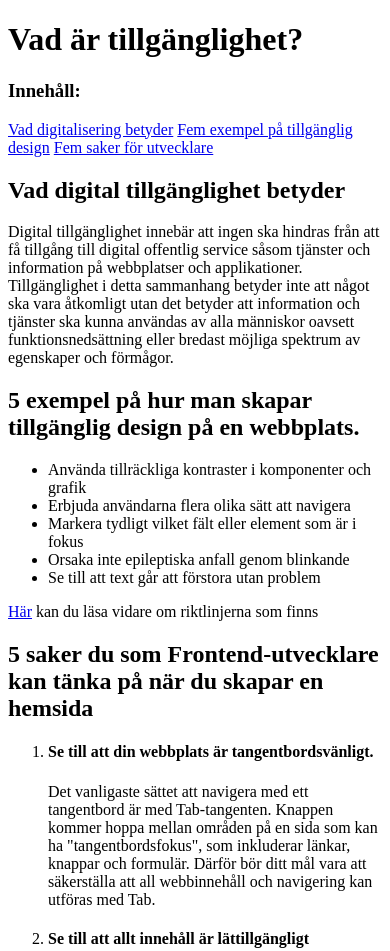
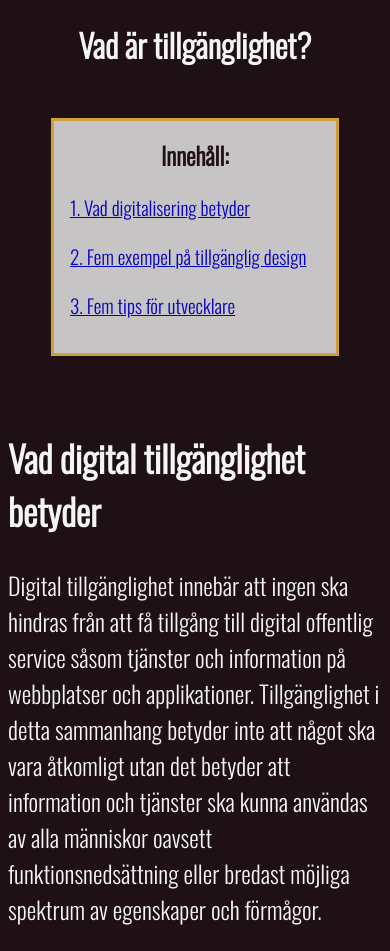
Before and after one commit to Risifrutti/html-css-accessibility, a plain HTML site: page index.html in a window 390 px wide. Shown: the top 951 px of the page. Drawn offline with nearby package versions, Linux system fonts and the light colour scheme; a web font is replaced by a local one.

Commit message:
finished mobile version

```diff
--- a/index.html
+++ b/index.html
@@ -9,12 +9,12 @@
 
     <header>
         <h1>Vad är tillgänglighet?</h1>
-        <div>
-            <h3>Innehåll:</h3>
+        <div id="tableOfContent">
+            <h3 id="tocRubrik">Innehåll:</h3>
             <nav>
-                <a href="#betydelse">Vad digitalisering betyder</a>
-                <a href="#5exempel">Fem exempel på tillgänglig design</a>
-                <a href="#5tips">Fem saker för utvecklare</a>
+                <a class="navLink" href="#betydelse">1. Vad digitalisering betyder</a>
+                <a class="navLink" href="#5exempel">2. Fem exempel på tillgänglig design</a>
+                <a class="navLink" href="#5tips">3. Fem tips för utvecklare</a>
             </nav>
         </div>
     </header>
@@ -22,13 +22,13 @@
 </head>
 <body>
     <main>
-        <article>
+        <article class="art1">
             <h2 id="betydelse">Vad digital tillgänglighet betyder</h2>
 
             <p>Digital tillgänglighet innebär att ingen ska hindras från att få tillgång till digital offentlig service såsom tjänster och information på webbplatser och applikationer. Tillgänglighet i detta sammanhang betyder inte att något ska vara åtkomligt utan det betyder att information och tjänster ska kunna användas av alla människor oavsett funktionsnedsättning eller bredast möjliga spektrum av egenskaper och förmågor.</p>
         </article>
 
-        <div>
+        <div class="art2">
             <h2 id="5exempel">5 exempel på hur man skapar tillgänglig design på en webbplats.</h2>
 
             <ul>
@@ -42,7 +42,7 @@
             <p><a href="https://webbriktlinjer.se/riktlinjer/?filter=on&guidelineorder=a&freetext-filter=&query-vlwebb-tags%5B%5D=366" target="_blank">Här</a> kan du läsa vidare om riktlinjerna som finns</p>
         </div>
 
-        <article>
+        <article class="art3">
             <h2 id="5tips">5 saker du som Frontend-utvecklare kan tänka på när du skapar en hemsida</h2>
 
             <ol>
@@ -80,5 +80,6 @@
 
 <footer>
     <p>Läs gärna vidare på vad du som utvecklare kan tänka på <a href="https://www.dreamhost.com/blog/make-your-website-accessible/" target="_blank">här</a>.</p>
+    <p>Skapad av Atilla Ugan</p>
 </footer>
 </html>
--- a/styles/style.scss
+++ b/styles/style.scss
@@ -0,0 +1,65 @@
+@import url('https://fonts.googleapis.com/css2?family=Oswald:wght@300&display=swap');
+
+@import url('https://fonts.googleapis.com/css2?family=Smooch&display=swap');
+
+@media (max-width: 400px) {
+    body {
+        font-family: 'Oswald', sans-serif;
+        background-color: #1E1014;
+        color: whitesmoke;
+    }
+
+    h1 {
+        text-align: center;
+    }
+
+    #tableOfContent {
+        background-color: #f1f1f1;
+        color: #1E1014;
+        width: 250px;
+        height: 200px;
+        opacity: 80%;
+        padding: 1rem;
+        margin: auto;
+        margin-top: 50px;
+        border: solid 3px #FFC145;
+
+        #tocRubrik {
+            text-align: center;
+            font-size: 24px;
+            margin: auto;
+        }
+
+        .navLink {
+            width: 250px;
+            font-size: larger;
+            display: flex;
+            flex-direction: column;
+            margin-block: 20px;
+        }
+    }
+
+    .art1 {
+        font-size: x-large;
+        margin-top: 75px;
+        margin-bottom: 90px;
+    }
+
+    .art2 {
+        font-size: x-large;
+        margin-top: 75px;
+        margin-bottom: 90px;
+    }
+
+    .art3 {
+        font-size: x-large;
+        margin-top: 75px;
+        margin-bottom: 90px;
+        margin-right: 20px;
+    }
+
+    footer {
+        font-family: 'Smooch', cursive;
+        font-size: x-large;
+    }
+}
```
Also changed, not shown: styles/style.css, 1 other file.
